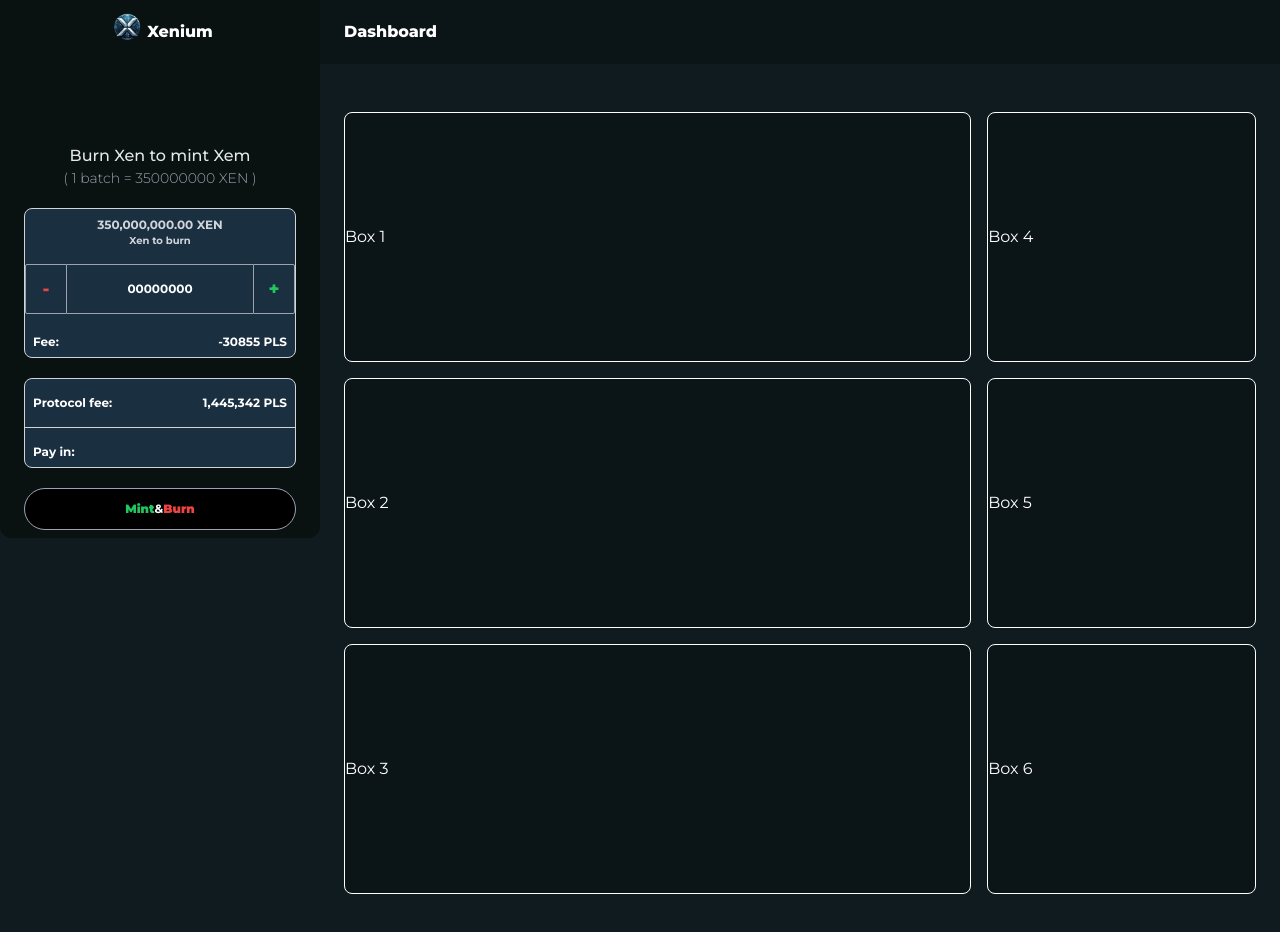
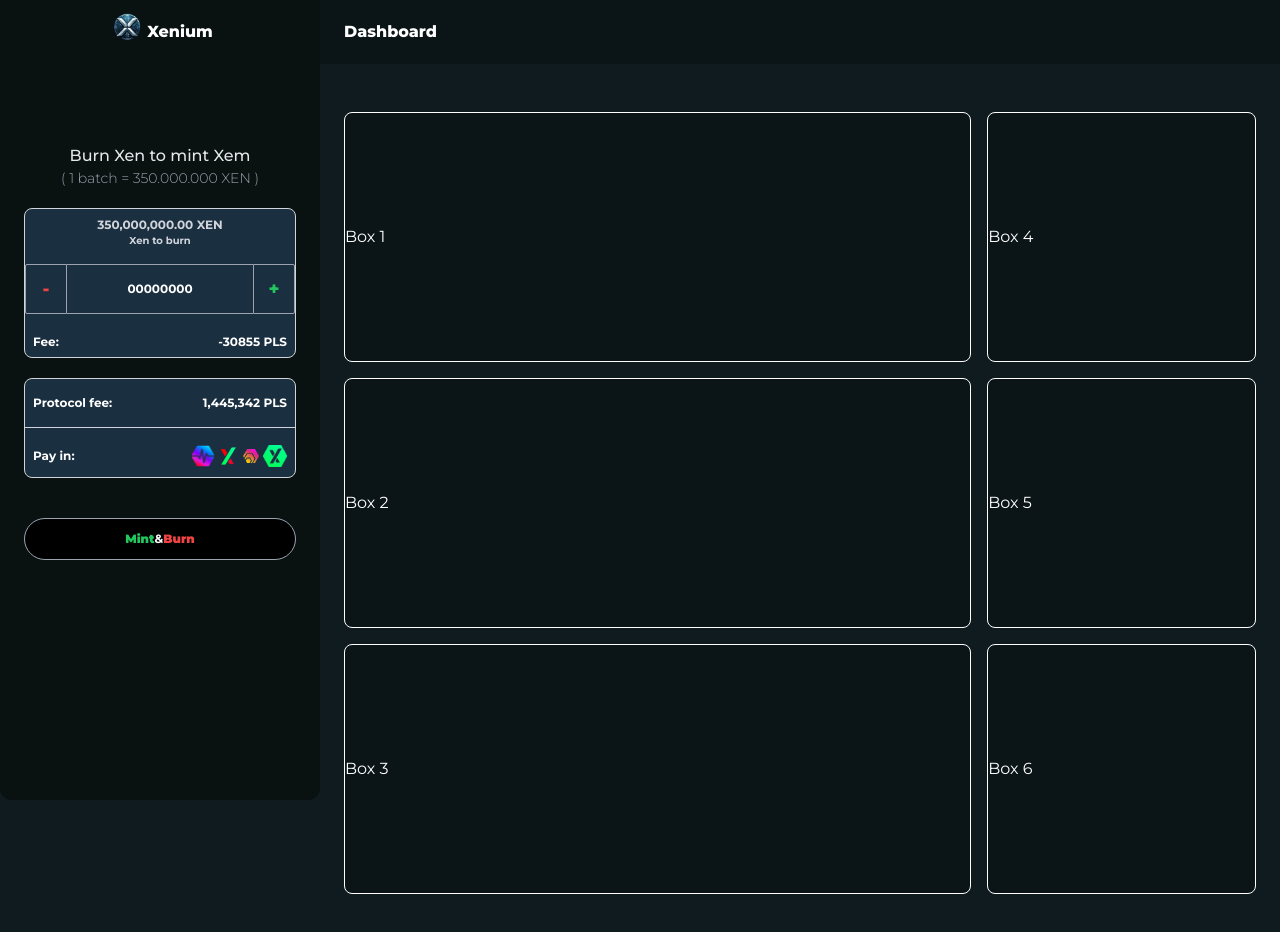
Before and after one commit to Michaeltarimo/Xenium, a Next.js app: page / in a window 1280 px wide. Built offline with nearby package versions, Linux system fonts and the light colour scheme.

Commit message:
Update index.js

```diff
--- a/src/pages/index.js
+++ b/src/pages/index.js
@@ -1,8 +1,13 @@
-import Head from 'next/head'
-import Image from 'next/image'
-import React from 'react'
-import logo from "@/../public/img/logo.png"
-import AnimatedText from '@/components/AnimatedText'
+import Head from 'next/head';
+import Image from 'next/image';
+import React from 'react';
+import logo from "@/../public/img/logo.png";
+import AnimatedText from '@/components/AnimatedText';
+import Link from 'next/link';
+import pulse from '@/../public/img/pulse.png';
+import pulsex from '@/../public/img/pulsex.png';
+import hex from '@/../public/img/hex.png';
+import inc from '@/../public/img/inc.png';
 
 const index = () => {
   return (
@@ -15,7 +20,7 @@ const index = () => {
 
         <div className="flex items-start flex-row justify-start w-full min-h-screen md:hidden">
 
-          <div className="flex py-2 flex-col items-center justify-start bg-darkest h-auto w-1/4 rounded-b-xl">
+          <div className="flex py-2 flex-col items-center justify-start bg-darkest h-screen w-1/4 rounded-b-xl">
 
             <nav className="w-full flex items-center justify-center">
               <div>
@@ -26,7 +31,7 @@ const index = () => {
 
             <div className="flex flex-col items-center justify-center pt-24">
               <h1 className="font-medium text-gray-200">Burn Xen to mint Xem</h1>
-              <h1 className="text-sm font-light text-gray-400">( 1 batch = 350000000 XEN )</h1>
+              <h1 className="text-sm font-light text-gray-400">( 1 batch = 350.000.000 XEN )</h1>
             </div>
 
             <div className="flex flex-col border border-gray-300 items-center justify-start rounded-lg bg-blue-400/20 w-[85%] mt-5 h-[150px]">
@@ -53,18 +58,23 @@ const index = () => {
 
             </div>
 
-            <div className="flex flex-col items-start justify-start border border-gray-300  rounded-lg bg-blue-400/20 w-[85%] mt-5 h-[90px]">
+            <div className="flex flex-col items-start justify-start border border-gray-300  rounded-lg bg-blue-400/20 w-[85%] mt-5 h-[100px]">
               <nav className="flex w-full text-xs font-bold py-4 px-2 border-b border-gray-300 items-center justify-between">
                   <h1>Protocol fee:</h1>
                   <h1>1,445,342 PLS </h1>
               </nav>
               <nav className="flex w-full text-xs font-bold py-4 px-2 items-center justify-between">
                 <h1>Pay in:</h1>
-                <div></div>
+                <div className="flex items-center justify-center">
+                  <Link href="#"><Image src={pulse} alt="coin" className="w-6"/></Link>
+                  <Link href="#"><Image src={pulsex} alt="coin" className="w-6"/></Link>
+                  <Link href="#"><Image src={hex} alt="coin" className="w-6"/></Link>
+                  <Link href="#"><Image src={inc} alt="coin" className="w-6"/></Link>
+                </div>
               </nav>
             </div>
 
-            <button className="flex items-center justify-center transition transition-transform duration-500 hover:scale-105 font-bold text-xs py-3 rounded-3xl border border-gray-400 bg-black mt-5 w-[85%]">
+            <button className="flex items-center justify-center transition transition-transform duration-500 hover:scale-105 font-bold text-xs py-3 rounded-3xl border border-gray-400 bg-black mt-10 w-[85%]">
               <b className="text-green-500">Mint</b>&<b className="text-red-500">Burn</b>
             </button>
 
```
